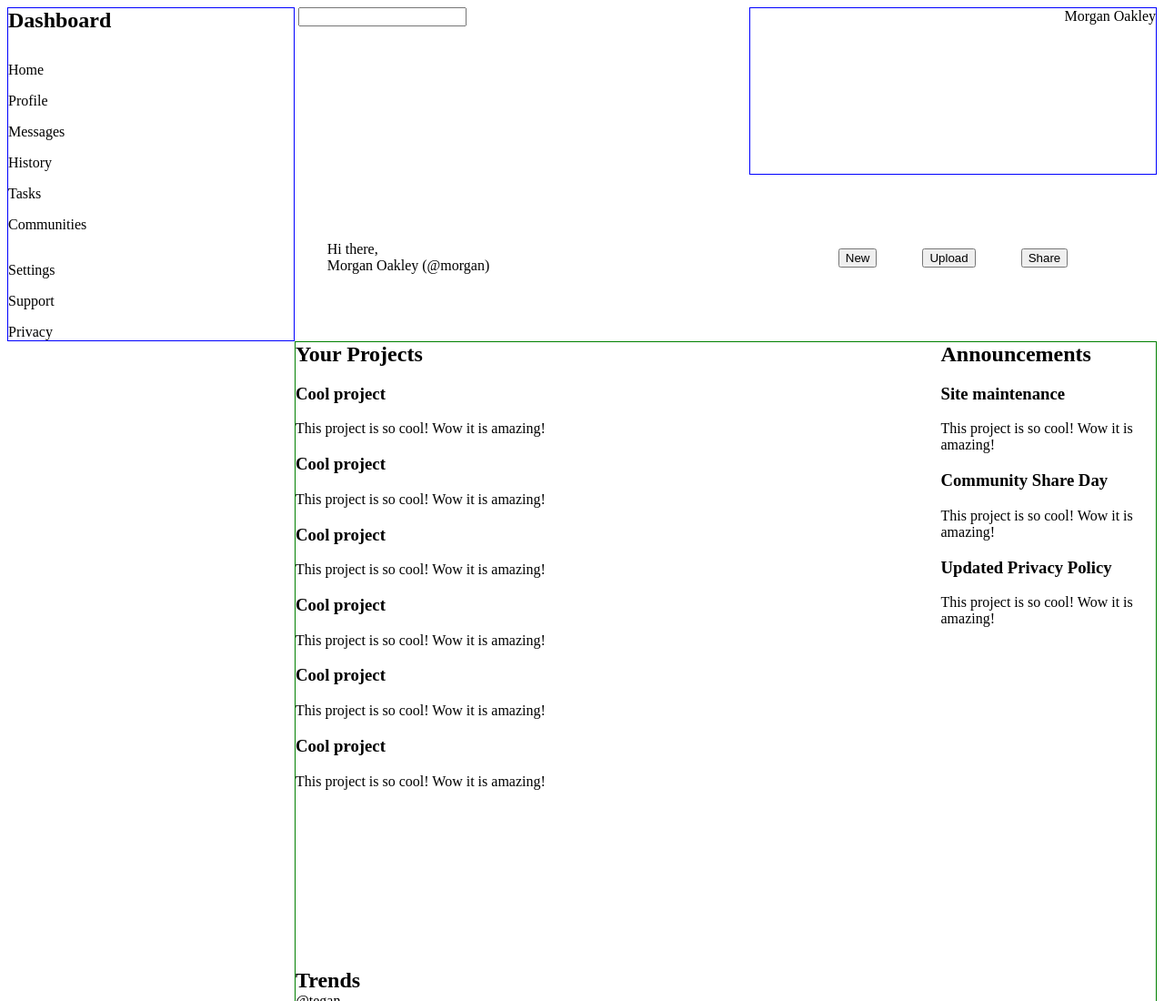
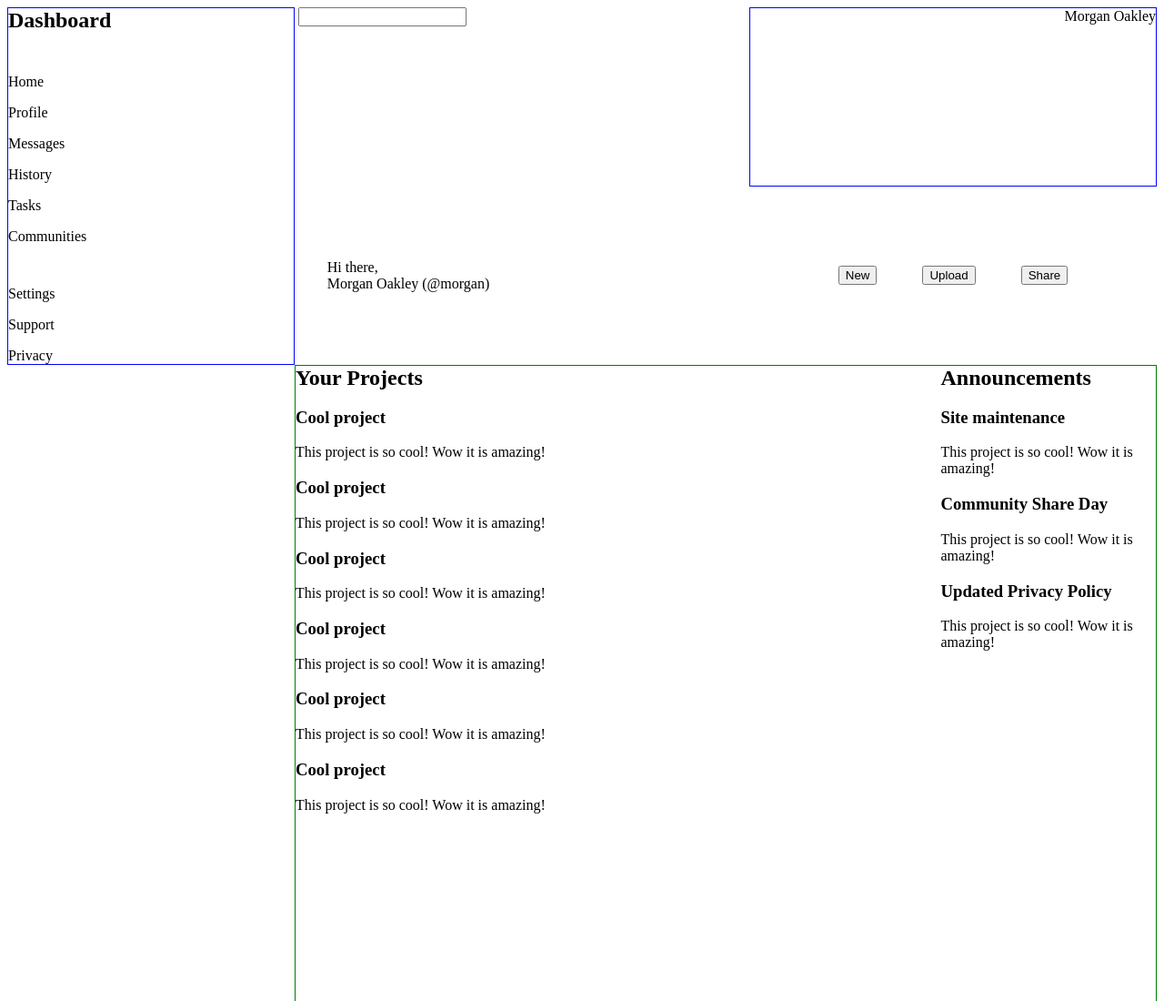
Before and after one commit to kyruken/admin-dashboard, a plain HTML site: page index.html in a window 1280 px wide. Shown: the top 1100 px of the page at 91% size. Drawn offline with Linux system fonts and the light colour scheme.

Commit message:
change some gap in sidebar

```diff
--- a/style.css
+++ b/style.css
@@ -73,7 +73,7 @@ ul, li, h2 {
 .sidebar {
     display: grid;
     border: 1px solid blue;
-    row-gap: 32px;
+    row-gap: 45px;
 }
 
 .column-list-1 {
```
